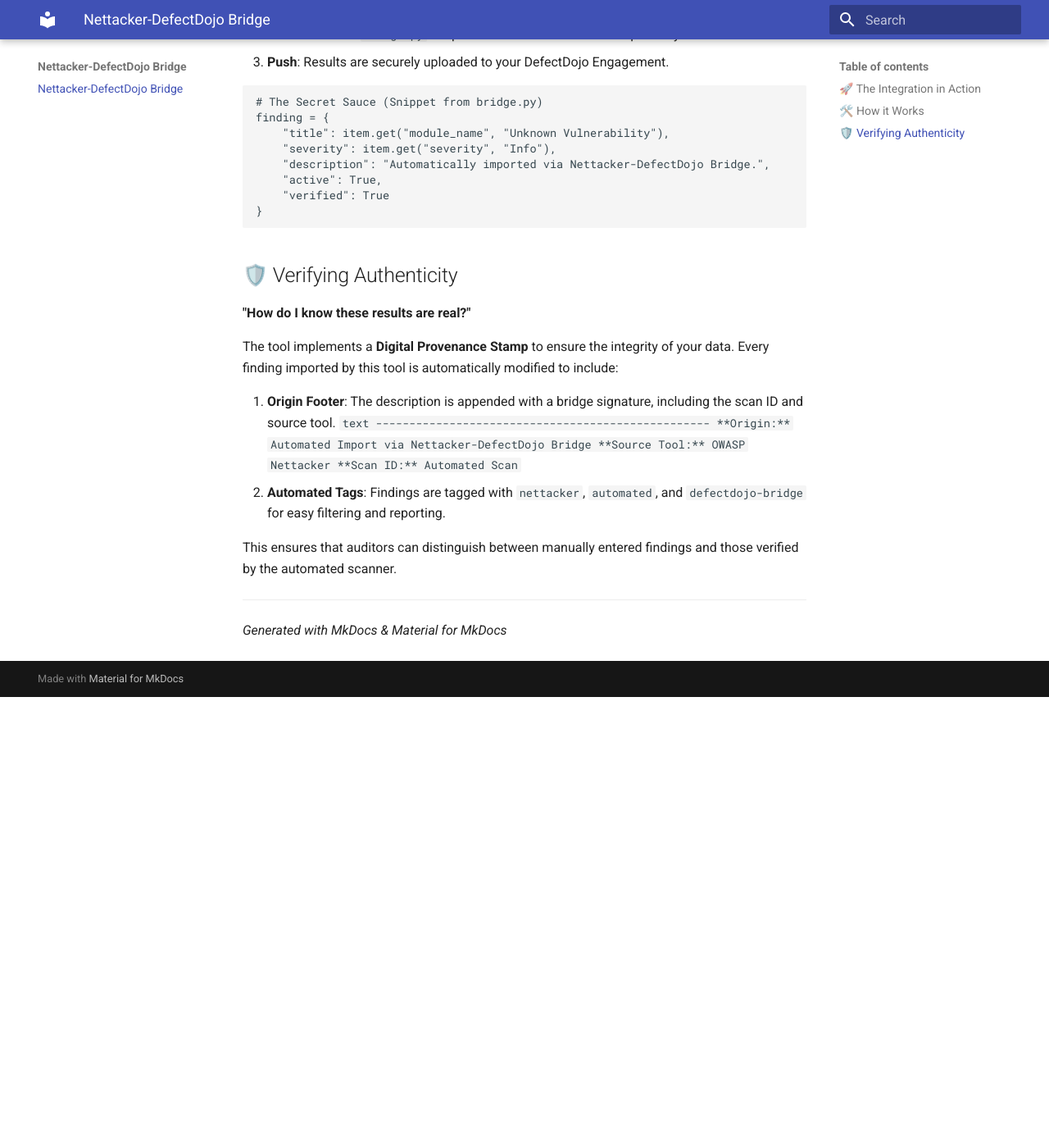
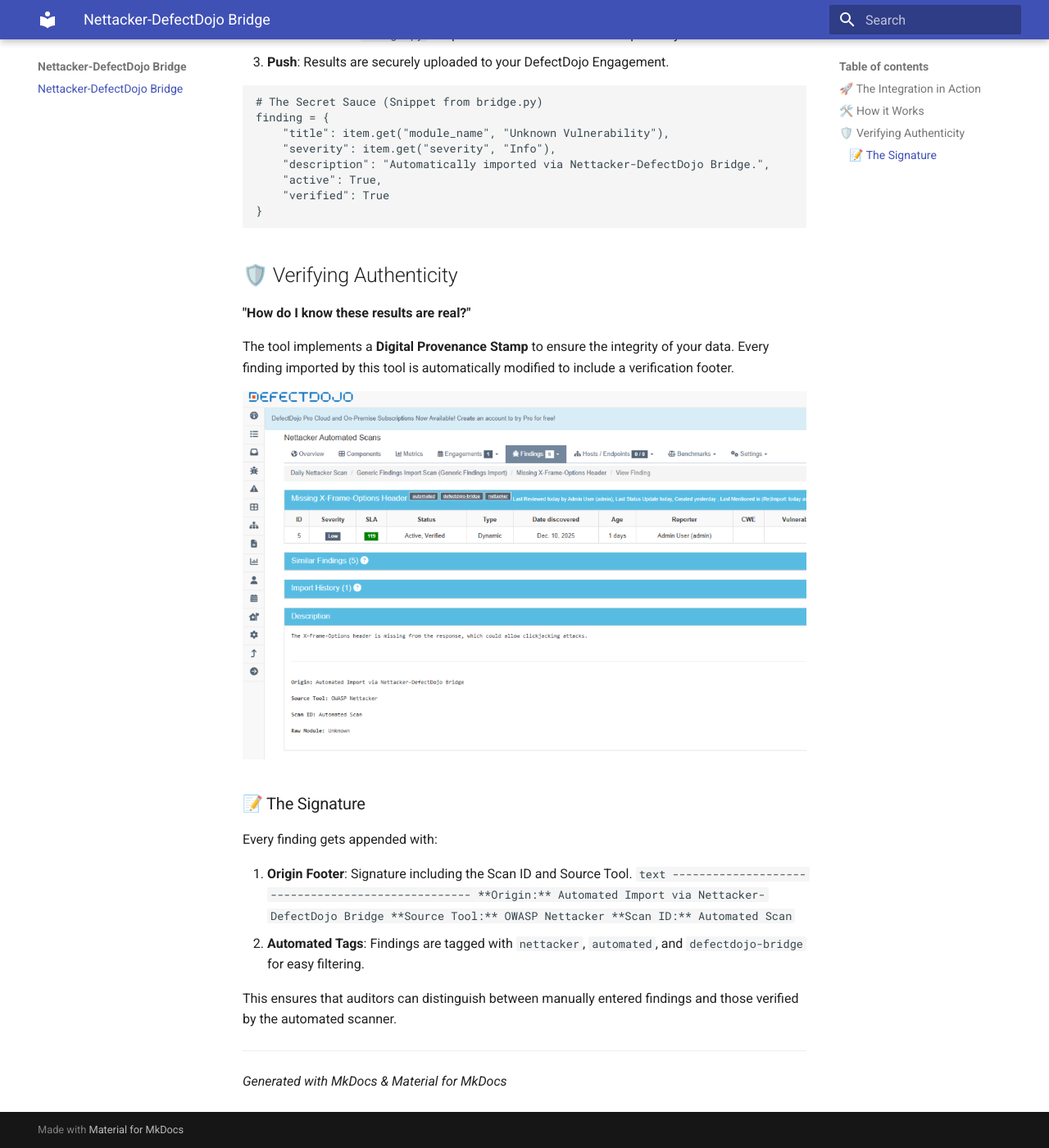
Before and after one commit to PoojasPatel013/Nettacker-dojo-bridge, an MkDocs documentation site: the page built from docs/index.md, in a window 1280 px wide and 1400 px high, scrolled down 1037 px. Shown: the whole window at 82% size. Built offline with MkDocs 1.6.1 and Material for MkDocs 9.7.7, drawn with Linux system fonts in a browser that asks for light colours; before the commit the page ends 1887 px from its top, so only the background shows below that.

````diff
--- a/docs/index.md
+++ b/docs/index.md
@@ -36,16 +36,21 @@
 
 **"How do I know these results are real?"**
 
-The tool implements a **Digital Provenance Stamp** to ensure the integrity of your data. Every finding imported by this tool is automatically modified to include:
+The tool implements a **Digital Provenance Stamp** to ensure the integrity of your data. Every finding imported by this tool is automatically modified to include a verification footer.
 
-1.  **Origin Footer**: The description is appended with a bridge signature, including the scan ID and source tool.
+![Provenance Footer](screenshots/provenance.png "Digital Provenance Verification")
+
+### 📝 The Signature
+Every finding gets appended with:
+
+1.  **Origin Footer**: Signature including the Scan ID and Source Tool.
     ```text
     --------------------------------------------------
     **Origin:** Automated Import via Nettacker-DefectDojo Bridge
     **Source Tool:** OWASP Nettacker
     **Scan ID:** Automated Scan
     ```
-2.  **Automated Tags**: Findings are tagged with `nettacker`, `automated`, and `defectdojo-bridge` for easy filtering and reporting.
+2.  **Automated Tags**: Findings are tagged with `nettacker`, `automated`, and `defectdojo-bridge` for easy filtering.
 
 This ensures that auditors can distinguish between manually entered findings and those verified by the automated scanner.
 
````
Also changed, not shown: docs/screenshots/provenance.png (added).
